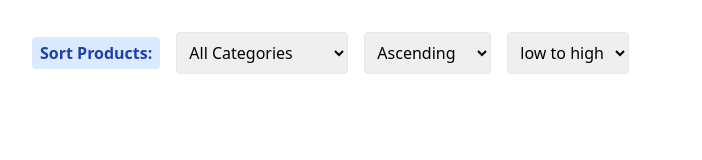
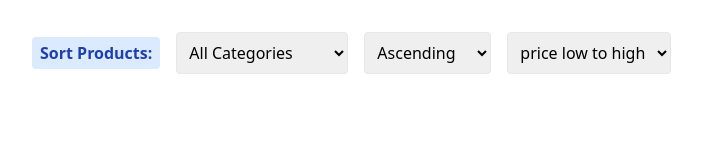
Before and after one commit to TarunBapat/StrategyWerks-test-project, a React (Vite) app: page / in a window 1280 px wide. Shown: the top 160 px of the page, without its empty margins (0-702 px from the left). Built offline with nearby package versions, Linux system fonts and the light colour scheme; no server answers.

Commit message:
fix: readme updated

```diff
--- a/src/components/Products.jsx
+++ b/src/components/Products.jsx
@@ -128,8 +128,8 @@ const Products = () => {
           }}
           className="p-2 border rounded"
         >
-          <option value="high-to-low">high to low</option>
-          <option value="low-to-high">low to high</option>
+          <option value="high-to-low">price high to low</option>
+          <option value="low-to-high">price low to high</option>
         </select>
       </div>
 
```
Also changed, not shown: 1 other file (tests, documents, lock files or other folders).
